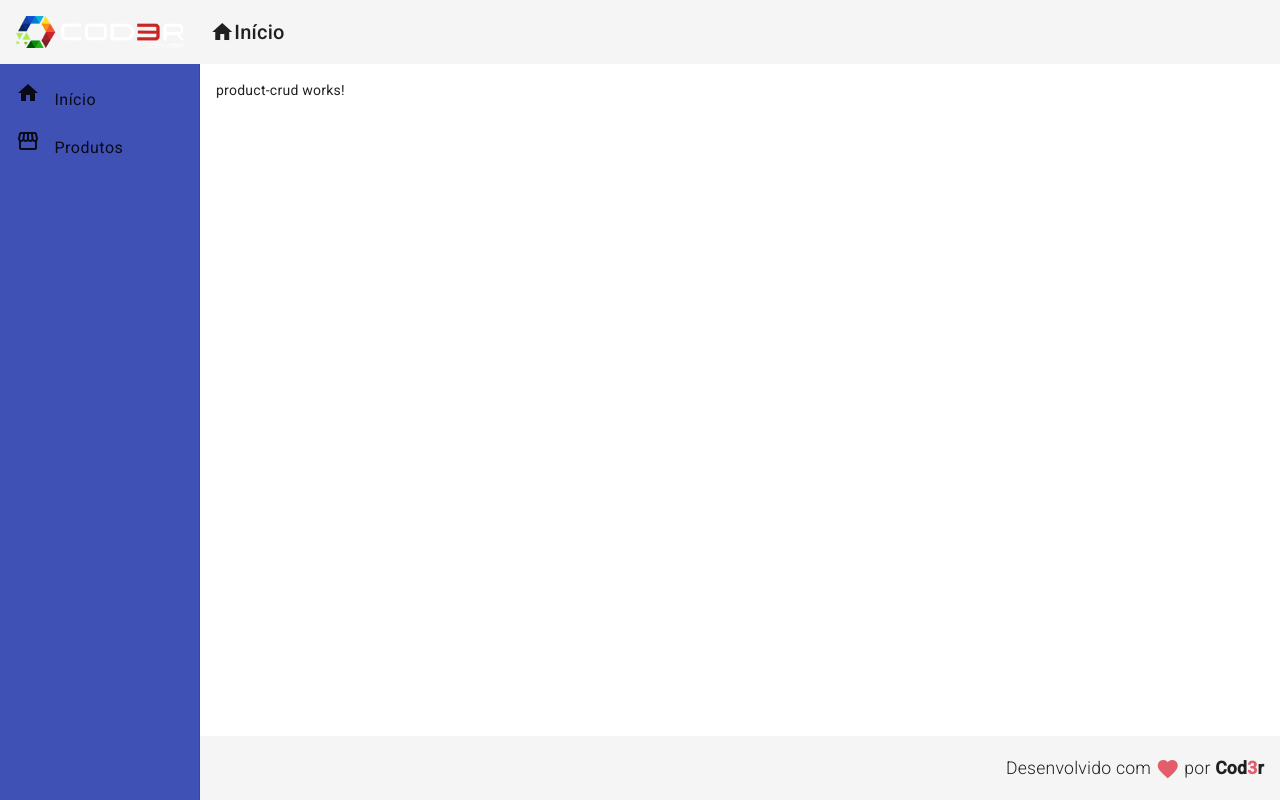
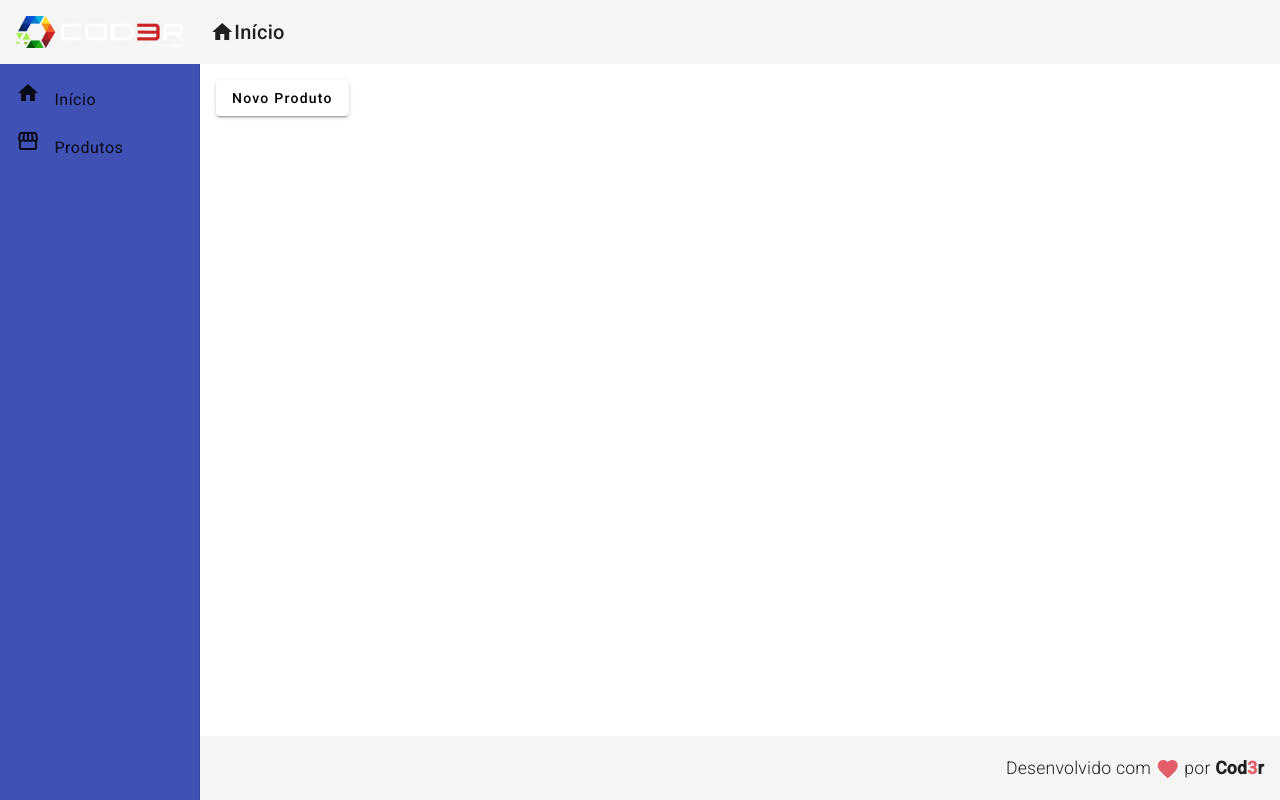
Before and after one commit to DemetriusSoaresNascimentoDeLima/WebModerno, an Angular app in the folder crud/frontend/: page /products in a window 1280 px wide. Built offline with nearby package versions, Linux system fonts and the light colour scheme.

Commit message:
Aula 535

```diff
--- a/crud/frontend/src/app/app.module.ts
+++ b/crud/frontend/src/app/app.module.ts
@@ -18,6 +18,7 @@ import { ProductCrudComponent } from './views/product-crud/product-crud.componen
 import { RedDirective } from './directives/red.directive';
 import { ForDirective } from './directives/for.directive';
 import { ProductCreateComponent } from './components/product/product-create/product-create.component';
+import { MatButtonModule } from '@angular/material/button';
 
 @NgModule({
   declarations: [
@@ -38,7 +39,8 @@ import { ProductCreateComponent } from './components/product/product-create/prod
     MatToolbarModule,
     MatSidenavModule,
     MatListModule,
-    MatCardModule
+    MatCardModule,
+    MatButtonModule
   ],
   providers: [],
   bootstrap: [AppComponent]
--- a/crud/frontend/src/app/views/product-crud/product-crud.component.html
+++ b/crud/frontend/src/app/views/product-crud/product-crud.component.html
@@ -1 +1,3 @@
-<p>product-crud works!</p>
+<button mat-raised-button (click)="navigateToProductCreate()">
+    Novo Produto
+</button>
--- a/crud/frontend/src/app/views/product-crud/product-crud.component.ts
+++ b/crud/frontend/src/app/views/product-crud/product-crud.component.ts
@@ -1,10 +1,21 @@
-import { Component } from '@angular/core';
+import { Component, OnInit } from '@angular/core';
+import { Router } from '@angular/router'
 
 @Component({
   selector: 'app-product-crud',
   templateUrl: './product-crud.component.html',
   styleUrls: ['./product-crud.component.css']
 })
-export class ProductCrudComponent {
+export class ProductCrudComponent implements OnInit{
+
+  constructor(private router: Router) {}
+
+  ngOnInit(): void {
+
+  }
+
+  navigateToProductCreate(): void {
+    this.router.navigate(['/products/create'])
+  }
 
 }
```
